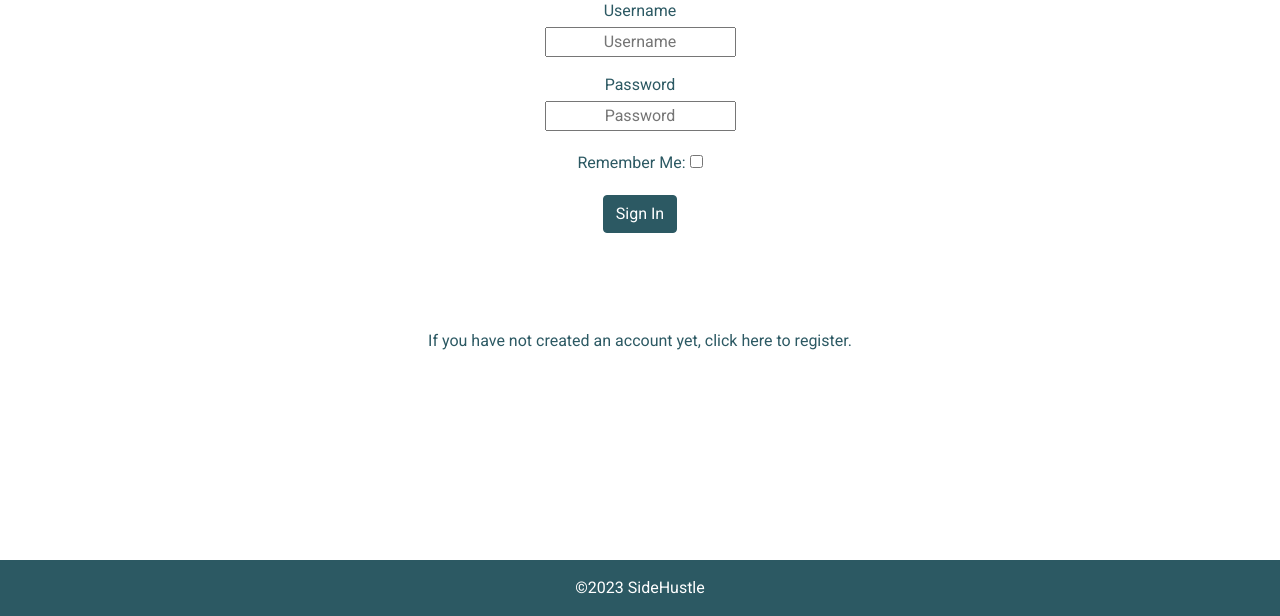
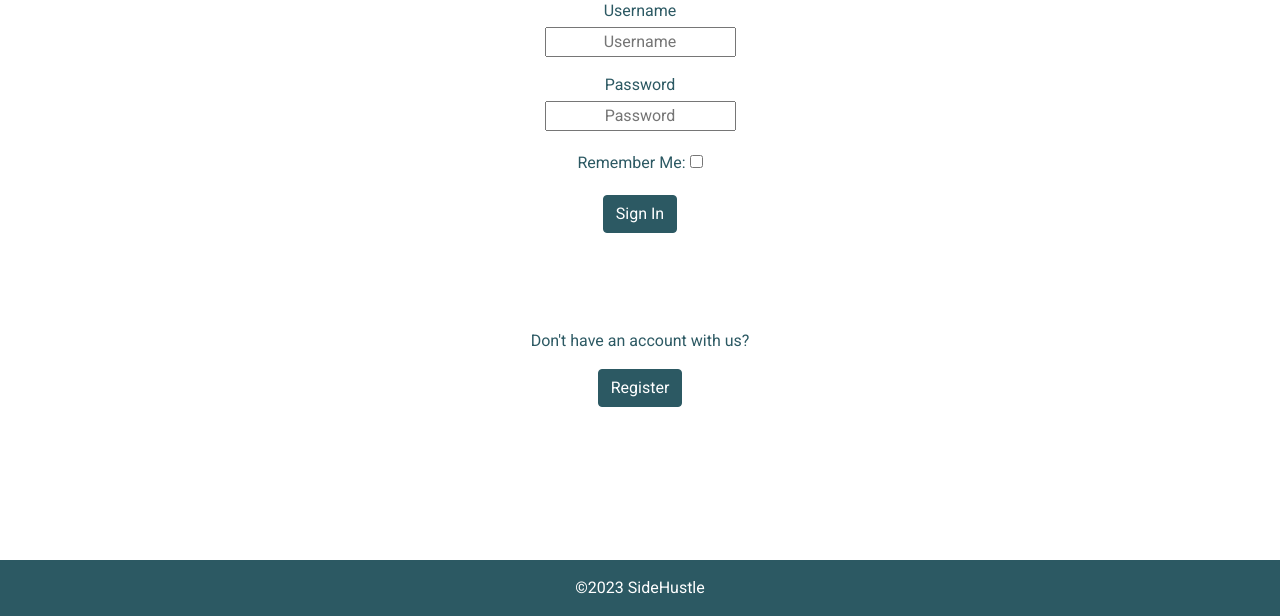
Before and after one commit to adammkeane/work-app-pp4, a Django app: page /accounts/login/ in a window 1280 px wide. Shown: the part 184-800 px from the top of the page. Run offline with Django 3.2, Linux system fonts and the light colour scheme; some libraries are stand-ins or nearby versions.

Commit message:
Add buttons to index and sign in page

```diff
--- a/templates/account/login.html
+++ b/templates/account/login.html
@@ -40,9 +40,9 @@
     {% csrf_token %}
   </form>
 
-  <p class="mt-4 mx-4">If you have not created an account yet,
-    <a href="/accounts/signup/">click here to register.</a>
+  <p class="mt-4 mx-4">Don't have an account with us?
   </p>
+  <a href="/accounts/signup/" class="btn btn-primary">Register</a>
 </div>
 
 {%endblock%}
--- a/templates/index.html
+++ b/templates/index.html
@@ -17,7 +17,8 @@
             and/or create posts requesting a service to be provided.
         </p>
         <p class="mx-4">
-            Check out our <a href="{% url 'bulletin_home' %}">Bulletin Board</a> to see these posts.
+            Check out our Bulletin Board to see these posts:
         </p>
+        <a href="{% url 'bulletin_home' %}" class="btn btn-primary">Bulletin Board</a>
     </div>
 {%endblock%}
```
